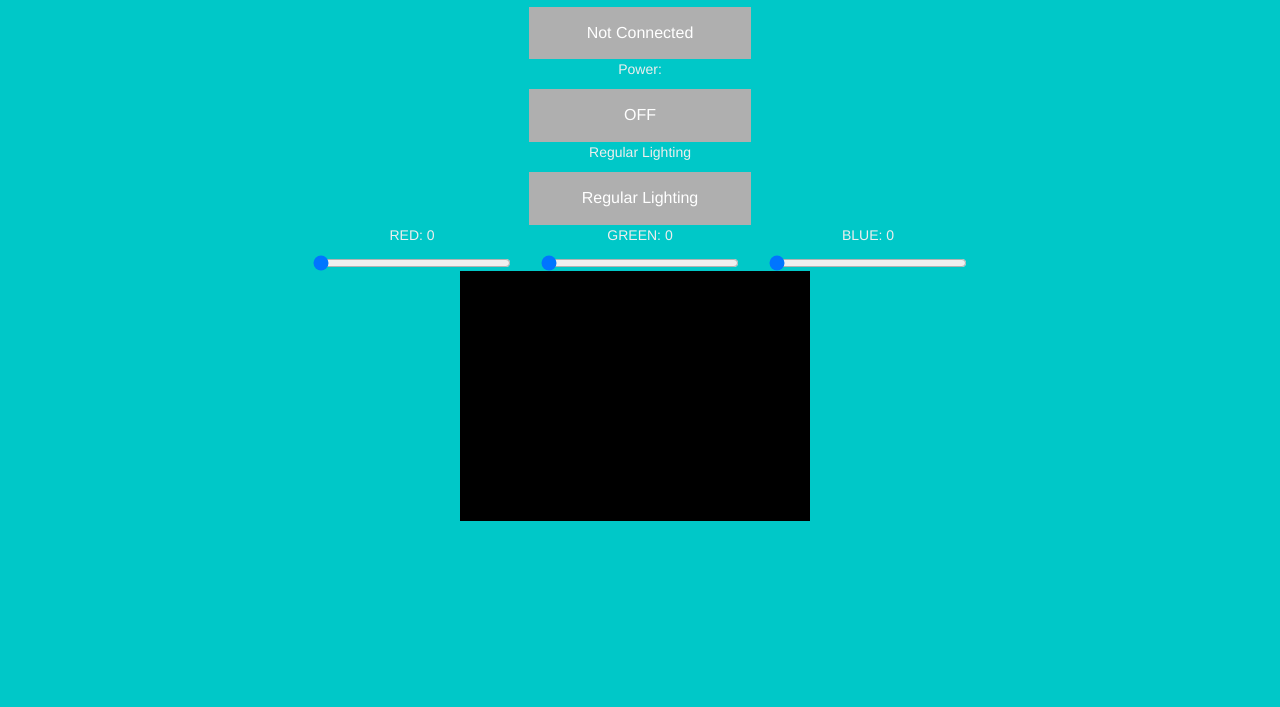
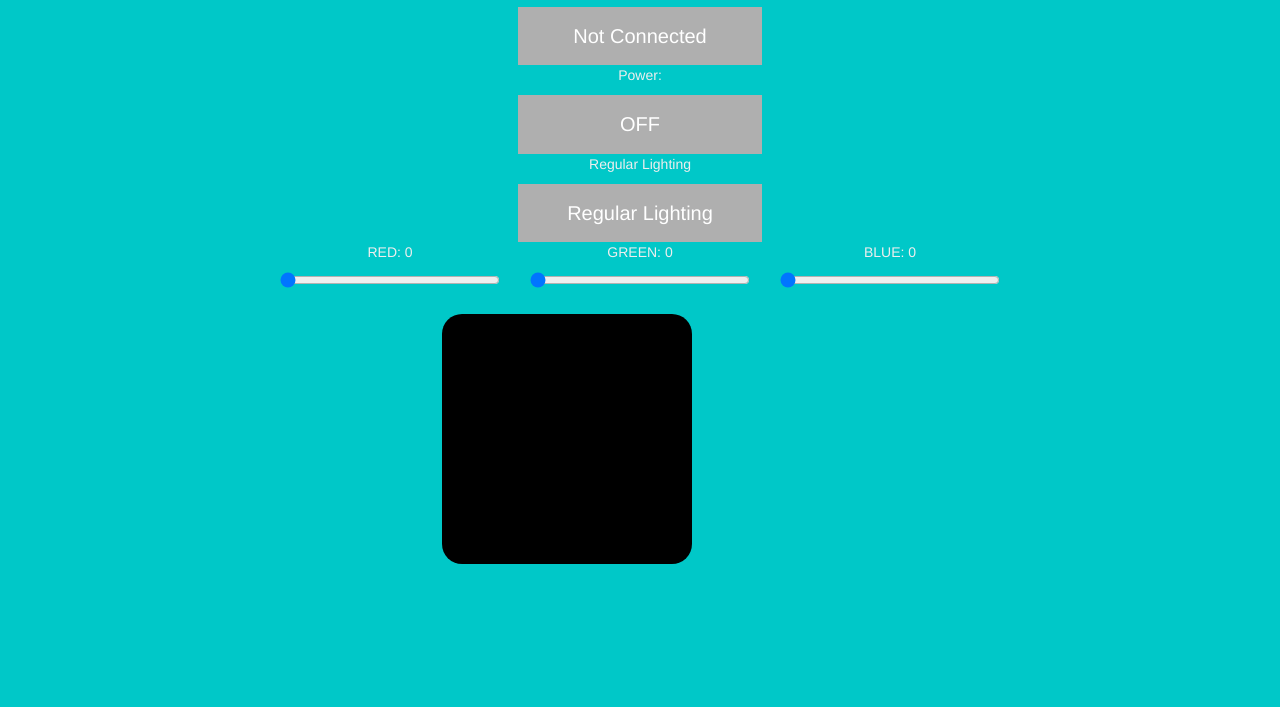
Before and after one commit to emper911/LEDBLUETOOTHLIGHTS, a website: page public/index.html in a window 1280 px wide. Shown: the part 93-800 px from the top of the page. Drawn offline with nearby package versions, Linux system fonts and the light colour scheme.

Commit message:
Made fixes to file locations. Was not correct and webserver was not correctly working before.

```diff
--- a/package.json
+++ b/package.json
@@ -12,5 +12,4 @@
     "express":"^4.14.0",
     "serialport": "^4.0.7",
     "body-parser": "^1.16.0"}
-  }
 }
--- a/public/blueToothEventHandling.js
+++ b/public/blueToothEventHandling.js
@@ -2,14 +2,14 @@ $(document).ready(function(){
   var redData = "000", greenData = "000", blueData = "000";
   var stat = "off", blueConnect;
   $("#connectButton").click(function(event){
-    //Connects bluetooth with arduino if connected, and disconnects if already connected.
+    //TODO connect bluetooth with arduino. If connected update <p>tag
     if($("#connectButton").val() == "Not Connected"){
       blueConnect = "Connected";
     }
     else{
       blueConnect = "Not Connected";
     }
-    $.ajax({ //Sends data back to express server with new status of the bluetooth connection.
+    $.ajax({
       type:"POST",
       url:"/index.html",
       contentType: "application/json",
@@ -18,7 +18,7 @@ $(document).ready(function(){
       success: function(json){
         console.log(json);
         if(json.status == "Connected"){
-          $("#connectButton").val("Connected"); //updates value of webpage.
+          $("#connectButton").val("Connected");
         }
         else if(json.status == "Not Connected"){
           $("#connectButton").val("Not Connected");
@@ -32,7 +32,7 @@ $(document).ready(function(){
   });
 
   $("#powerButton").click(function(event){
-    //Sends status of the power to arduino to turn on or off.
+    //TODO send to arduino to turn on or off. default is off
     stat = $("#powerButton").val();
     if(stat == "OFF"){
       stat = "ON";
@@ -61,7 +61,7 @@ $(document).ready(function(){
       }
     });
   });
-  //Sets LED lights to a color that is more yellow than white, an ideal lighting color.
+
   $("#regLighting").on("click", function(){
     $.ajax({
       type: "POST",
@@ -70,11 +70,11 @@ $(document).ready(function(){
       data: JSON.stringify({status: blueConnect, power:"null",R:"255",G:"255",B:"120"}),
       dataType: "json",
       success: function(){
-        $("#regLighting").css("fill", "rgb(255,241,200)"); //updates css style sheet as well to reflect the changes.
+        $("#regLighting").css("fill", "rgb(255,241,200)");
       }
     });
   });
-  //Slider information from user is sent to the arduino to change red coloring information.
+
   $("#redSlider").on({
     input: function(event){
       redData = $("#redSlider").val();
@@ -97,7 +97,7 @@ $(document).ready(function(){
         data: JSON.stringify({identifier:"red",status: blueConnect, power:"null", R:redData, G:greenData, B:blueData}),
         dataType: "json",
         success: function(){
-          $("#redData").text("RED: " + redData); //Information of the exact number from 0-255 updates webpage.
+          $("#redData").text("RED: " + redData);
           $("#colorSquare").css("fill","rgb("+redData+","+greenData+","+blueData+")");
         },
         error: function(){
--- a/public/index.html
+++ b/public/index.html
@@ -5,38 +5,52 @@
 		<link rel="stylesheet" href = "ledStyleSheet.css" type="text/css"></style>
 		<script src = "https://code.jquery.com/jquery-latest.min.js"></script>
 		<script src = "blueToothEventHandling.js"></script>
-		<meta charset="utf-8">
-		<meta name="viewport" content="width=device-width, initial-scale=1">
 		<link rel="stylesheet" href="https://maxcdn.bootstrapcdn.com/bootstrap/3.3.7/css/bootstrap.min.css">
 		<script src="https://ajax.googleapis.com/ajax/libs/jquery/3.1.1/jquery.min.js"></script>
 		<script src="https://maxcdn.bootstrapcdn.com/bootstrap/3.3.7/js/bootstrap.min.js"></script>
+
+        <!--<link rel="stylesheet" href="http://code.jquery.com/mobile/1.2.0/jquery.mobile-1.2.0.min.css" />
+        <script src="http://code.jquery.com/jquery-1.8.2.min.js"></script>
+        <script src="http://code.jquery.com/mobile/1.2.0/jquery.mobile-1.2.0.min.js"></script>
+        -->
+        <meta charset="utf-8">
+        <meta name="viewport" content="width=device-width, initial-scale=1">
 	</head>
-	<body class = "container">
+	<body class = "container-fluid">
 			<div class="row top";>
 				<div class="center-block">
 					<h1 id="top">LED Light Control</h1>
 				</div>
 			</div>
+
 			<div class = "row">
-				<div class = "col-md-6 col-md-offset-3">
+                <div class="col-sm-3"></div>
+				<div class = "col-sm-6">
 					<p style="text-align: center;">Connect to Bluetooth: </p>
 					<input id ="connectButton" class = "buttons" type = "button" value="Not Connected"/>
 				</div>
+                <div class="col-sm-3"></div>
 			</div>
 			<div class = "row">
-				<div class = "col-md-6 col-md-offset-3">
+                <div class="col-sm-3"></div>
+				<div class = "col-sm-6">
 					<p id ="powerStatus" style="text-align: center;">Power:</p>
 					<input id = "powerButton" class="buttons" type ="button" value="OFF"/>
 				</div>
+                <div class="col-sm-3"></div>
 			</div>
+
 			<div class="row">
-				<div class="col-md-6 col-md-offset-3">
+                <div class="col-sm-3"></div>
+				<div class="col-sm-6">
 					<p id="regular" style="text-align: center;">Regular Lighting</p>
 					<input class="buttons" id="regLighting" type="button" value="Regular Lighting"/>
 				</div>
+                <div class="col-sm-3"></div>
 			</div>
+
 			<div id = "Colors" class="row">
-				<div class="col-md-4 col-centered">
+				<div class="col-sm-4">
 					<p id="redData">RED: 0</p>
 					<input
 						class="rangeslider"
@@ -49,7 +63,7 @@
 				    data-orientation="vertical"
 						/>
 				</div>
-				<div class = "col-md-4 col-centered">
+				<div class = "col-sm-4">
 					<p id="greenData">GREEN: 0</p>
 					<input
 						class="rangeslider"
@@ -62,7 +76,7 @@
 				    data-orientation="vertical"
 						/>
 				</div>
-				<div class="col-md-4 col-centered">
+				<div class="col-sm-4 ">
 					<p id="blueData">BLUE: 0</p>
 					<input
 						class="rangeslider"
@@ -76,12 +90,14 @@
 						/>
 				</div>
 			</div>
+
 			<div class="row">
-				<div class="col-md-4 col-md-offset-4 col-centered">
-					<svg width="350" height="250">
-	  				<rect id="colorSquare" width="350" height="250"/>
+                <div class= "col-sm-4"></div>
+				<div class="col-sm-4" style="padding-top:2%;padding-right: 90px">
+					<svg width="250" height="250">
+	  				    <rect id="colorSquare" width="250" height="250" rx="20" ry="20" />
 					</svg>
-				</div>
+                <div class= "col-sm-4"></div>
 			</div>
 	</body>
 </html>
--- a/public/ledStyleSheet.css
+++ b/public/ledStyleSheet.css
@@ -1,10 +1,17 @@
+html,body
+{
+    height:auto;
+    width: 100%;
+    overflow-x: hidden;
+}
+
 p{
   text-align: center;
 }
 .top{
   background-color: rgb(92,173,225);
 }
-.container{
+.container-fluid{
   background-color: rgb(0, 200, 200);
   width: auto;
   color: rgb(238,238,238);
@@ -18,22 +25,20 @@ p{
 }
 
 .buttons {
-    background-color: rgb(175,175,175); /* Green */
+    background-color: rgb(175,175,175); /* Gray */
     border: none;
     color: white;
     padding: 15px 32px;
     text-align: center;
     text-decoration: none;
     display: block;
-    font-size: 16px;
+    font-size: 2.5vmin;
     width:40%;
     margin: auto;
 }
 
 #colorSquare{
   fill: rgb(0,0,0);
-  margin-left: auto;
-
 }
 
 #top{
```
Also changed, not shown: index.js (+4 -3 lines).
